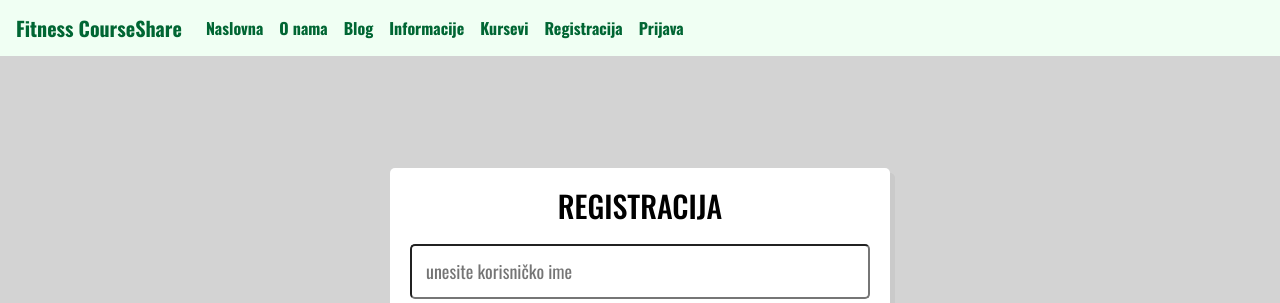
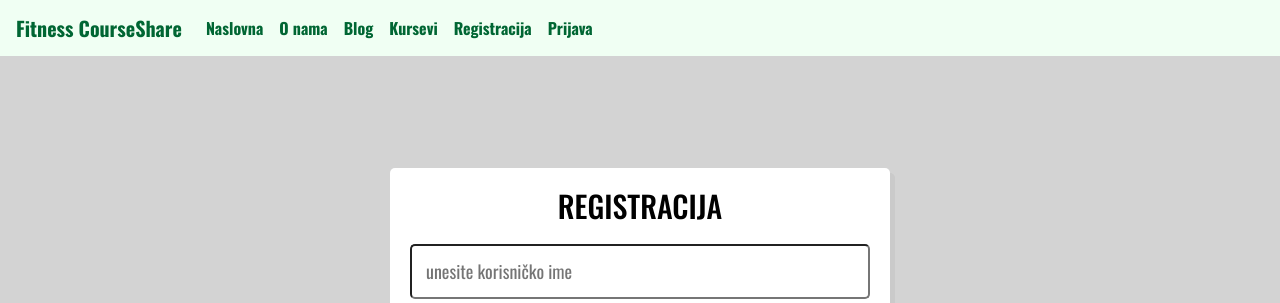
Before and after one commit to Rudic21302/SkillUp2024, a PHP site: page /pages/srb/register.php in a window 1280 px wide. Shown: the top 303 px of the page. Run offline with PHP 8.4, Linux system fonts and the light colour scheme; some web fonts are replaced.

Commit message:
register nav fix

```diff
--- a/pages/srb/register-styles.css
+++ b/pages/srb/register-styles.css
@@ -1,3 +1,4 @@
+
 .btn,
 .delete-btn{
     width:100%;
--- a/pages/srb/register.php
+++ b/pages/srb/register.php
@@ -66,7 +66,6 @@
                 <a href="../../index.php" class="nav-item nav-link">Naslovna</a>
                 <a href="about-us-srb.html" class="nav-item nav-link">O nama</a>
                 <a href="blog-forum-srb.html" class="nav-item nav-link">Blog</a>
-                <a href="info-srb.html" class="nav-item nav-link">Informacije</a>
                 <a href="courses-srb.html" class="nav-item nav-link">Kursevi</a>
                 <a href="#" class="nav-item nav-link nav-item-right active">Registracija</a>
                 <b><a href="login.php" class="nav-item nav-item-right nav-link">Prijava</a></b>
```
